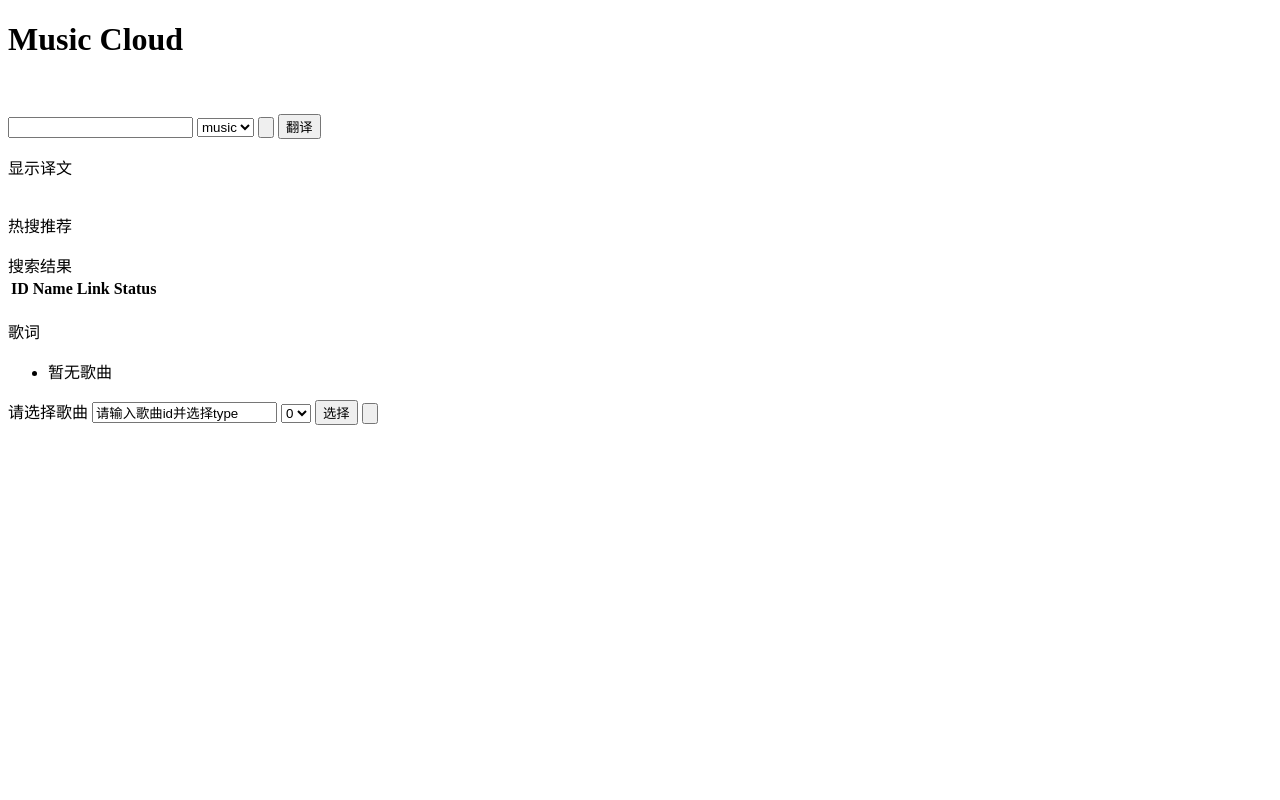
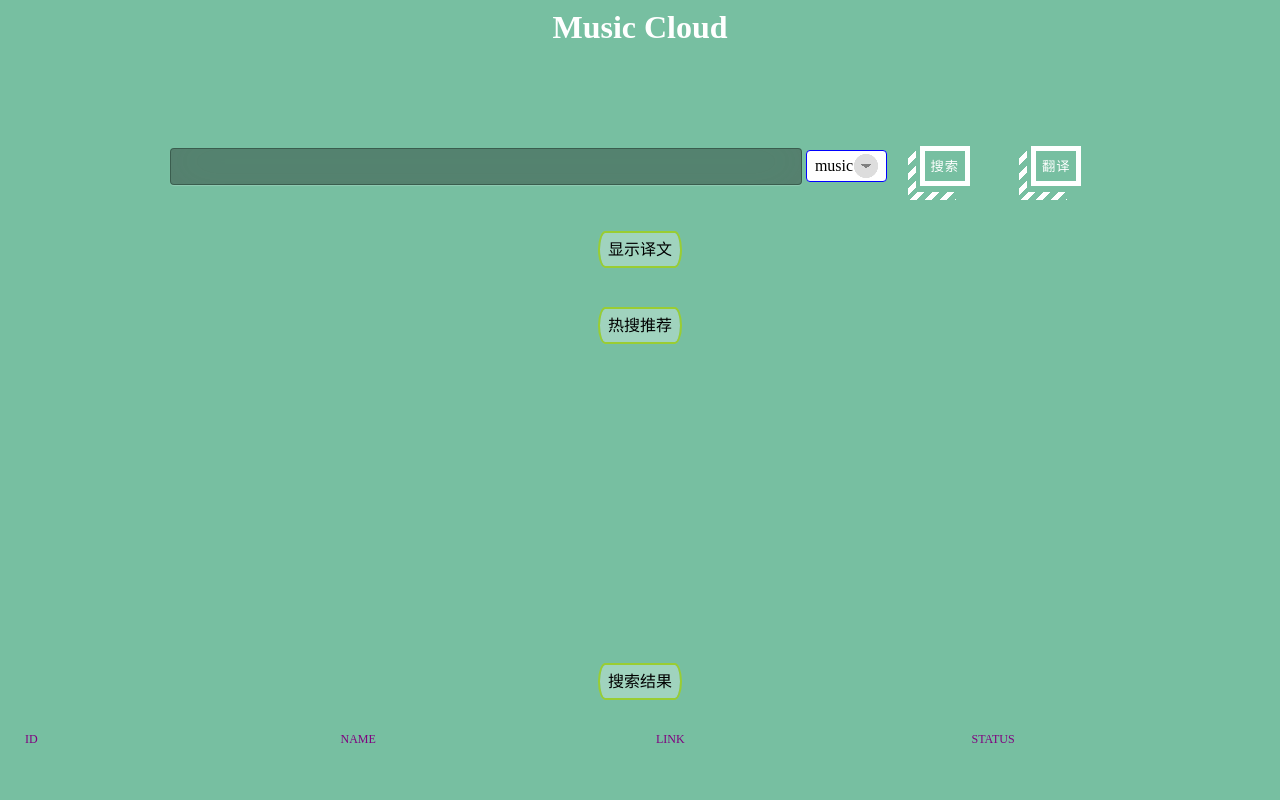
Before and after one commit to FWdarling/webSoaMeshUp, a plain HTML site: page frontEnd/index.html in a window 1280 px wide. Shown: the top 800 px of the page. Drawn offline with nearby package versions, Linux system fonts and the light colour scheme; no server answers.

Commit message:
all finished

```diff
--- /dev/null
+++ b/frontEnd/css/box.css
@@ -0,0 +1,30 @@
+.textBox {
+    width: 40%;
+    margin: 0 auto;
+    background: rgba(255,255,255,0.3);
+    padding: 8px;
+    border: 2px solid yellowgreen;
+    border-radius: 20px/50px;
+    background-clip: padding-box;
+    text-align: center;
+  }
+
+  .textIn{
+        width: 50%;
+        margin-bottom: 10px;
+        background: rgba(0,0,0,0.3);
+        border: none;
+        outline: none;
+        padding: 10px;
+        font-size: 13px;
+        color: #fff;
+        text-shadow: 1px 1px 1px rgba(0,0,0,0.3);
+        border: 1px solid rgba(0,0,0,0.3);
+        border-radius: 4px;
+        box-shadow: inset 0 -5px 45px rgba(100,100,100,0.2), 0 1px 1px rgba(255,255,255,0.2);
+        -webkit-transition: box-shadow .5s ease;
+        -moz-transition: box-shadow .5s ease;
+        -o-transition: box-shadow .5s ease;
+        -ms-transition: box-shadow .5s ease;
+        transition: box-shadow .5s ease;
+  }
--- /dev/null
+++ b/frontEnd/css/button.css
@@ -0,0 +1,113 @@
+@import 'https://fonts.googleapis.com/css?family=Bungee+Shade';
+
+*, :after, :before {
+  box-sizing: border-box;
+}
+
+:focus {
+  outline: none;
+}
+body {
+  background: #77bfa1;
+}
+
+button {
+  overflow: visible;
+  border: 0;
+  padding: 0;
+  margin: 1.8rem;
+}
+.btn.striped-shadow span {
+  display: block;
+  position: relative;
+  z-index: 2;
+  border: 5px solid;
+}
+.btn.striped-shadow.white span {
+  border-color: #fff;
+  color: #fff;
+  background: #77bfa1;
+}
+
+.btn {
+  font-family: 'Bungee Shade', sans-serif;
+  height: 80px;
+  line-height: 65px;
+  display: inline-block;
+  letter-spacing: 1px;
+  position: relative;
+  font-size: 0.5
+  rem;
+  transition: opacity .3s, z-index .3s step-end, -webkit-transform .3s;
+  transition: opacity .3s, z-index .3s step-end, transform .3s;
+  transition: opacity .3s,
+    z-index .3s step-end,
+    transform .3s,
+    -webkit-transform .3s;
+  z-index: 1;
+  background-color: transparent;
+  cursor: pointer;
+}
+
+.btn {
+  width: 50px;
+  height: 50px;
+  line-height: 30px;
+}
+
+button.btn.striped-shadow.white:after, button.btn.striped-shadow.white:before {
+  background-image: linear-gradient(
+    135deg,
+    transparent 0,
+    transparent 5px,
+    #fff 5px,
+    #fff 10px,
+    transparent 10px
+  );
+}
+
+
+button.btn.striped-shadow:hover:before {
+  max-height: calc(100% - 10px);
+}
+
+button.btn.striped-shadow:after {
+  width: calc(100% - 4px);
+  height: 8px;
+  left: -10px;
+  bottom: -9px;
+  background-size: 15px 8px;
+  background-repeat: repeat-x;
+}
+button.btn.striped-shadow:after, button.btn.striped-shadow:before {
+  content: '';
+  display: block;
+  position: absolute;
+  z-index: 1;
+  transition: max-height .3s, width .3s, -webkit-transform .3s;
+  transition: transform .3s, max-height .3s, width .3s;
+  transition: transform .3s, max-height .3s, width .3s, -webkit-transform .3s;
+}
+
+.btn.striped-shadow:hover {
+  -webkit-transform: translate(-12px, 12px);
+  -ms-transform: translate(-12px, 12px);
+  transform: translate(-12px, 12px);
+  z-index: 3;
+}
+
+button.btn.striped-shadow:hover:after, button.btn.striped-shadow:hover:before {
+  -webkit-transform: translate(12px, -12px);
+  -ms-transform: translate(12px, -12px);
+  transform: translate(12px, -12px);
+}
+button.btn.striped-shadow:before {
+  width: 8px;
+  max-height: calc(100% - 5px);
+  height: 100%;
+  left: -12px;
+  bottom: -5px;
+  background-size: 8px 15px;
+  background-repeat: repeat-y;
+  background-position: 0 100%;
+}
--- /dev/null
+++ b/frontEnd/css/dropdown.css
@@ -0,0 +1,63 @@
+select {
+
+  /* styling */
+  background-color: white;
+  border: thin solid blue;
+  border-radius: 4px;
+  display: inline-block;
+  font: inherit;
+  line-height: 1.5em;
+  padding: 0.2em 2.0em 0.2em 0.5em;
+  margin: 0;
+  -webkit-box-sizing: border-box;
+  -moz-box-sizing: border-box;
+  box-sizing: border-box;
+  -webkit-appearance: none;
+  -moz-appearance: none;
+}
+
+select.round {
+  background-image:
+    linear-gradient(45deg, transparent 50%, gray 50%),
+    linear-gradient(135deg, gray 50%, transparent 50%),
+    radial-gradient(#ddd 70%, transparent 72%);
+  background-position:
+    calc(100% - 20px) calc(.7em + 2px),
+    calc(100% - 15px) calc(.7em + 2px),
+    calc(100% - .5em) .2em;
+  background-size:
+    5px 5px,
+    5px 5px,
+    1.5em 1.5em;
+  background-repeat: no-repeat;
+}
+
+select.round:focus {
+  background-image:
+    linear-gradient(45deg, white 50%, transparent 50%),
+    linear-gradient(135deg, transparent 50%, white 50%),
+    radial-gradient(gray 70%, transparent 72%);
+  background-position:
+    calc(100% - 15px) 1em,
+    calc(100% - 20px) 1em,
+    calc(100% - .5em) .5em;
+  background-size:
+    5px 5px,
+    5px 5px,
+    1.5em 1.5em;
+  background-repeat: no-repeat;
+  border-color: green;
+  outline: 0;
+}
+
+select:-moz-focusring {
+  color: transparent;
+  text-shadow: 0 0 0 #000;
+}
+
+h1 {
+  color: white;
+  line-height: 120%;
+  margin: 0 auto 2rem auto;
+  max-width: 30rem;
+}
--- /dev/null
+++ b/frontEnd/css/list.css
@@ -0,0 +1,31 @@
+.list{
+    overflow-y: scroll;
+    overflow-x: hidden;
+    height: 300px;
+    list-style: none;
+}
+
+
+  .li {
+    width: 3500
+    px;
+    padding-bottom: 5px;
+    padding-top: 5px;
+    text-align: center;
+    cursor: move;
+  }
+  .li header {
+    height: 20px;
+    width: 150px;
+    color: black;
+    background-color: #ccc;
+    padding: 5px;
+    border-bottom: 1px solid #ddd;
+    border-radius: 10px;
+    border: 2px solid #666666;
+  }
+
+  .li.over {
+    border: 2px dashed #000;
+    border-top: 2px solid blue;
+  }
--- /dev/null
+++ b/frontEnd/css/table.css
@@ -0,0 +1,33 @@
+table{
+    height: 100px;
+    overflow-y: scroll;
+    overflow-x: hidden;
+    width:100%;
+    table-layout: fixed;
+  }
+  .tbl-header{
+    background-color: rgba(255,255,255,0.3);
+   }
+  .tbl-content{
+    height:300px;
+    overflow-x:auto;
+    margin-top: 0px;
+    border: 1px solid rgba(255,255,255,0.3);
+  }
+  th{
+    padding: 20px 15px;
+    text-align: left;
+    font-weight: 500;
+    font-size: 12px;
+    color: purple;
+    text-transform: uppercase;
+  }
+  td{
+    padding: 15px;
+    text-align: left;
+    vertical-align:middle;
+    font-weight: 300;
+    font-size: 12px;
+    color: pink;
+    border-bottom: solid 1px rgba(255,255,255,0.1);
+  }
--- a/frontEnd/index.html
+++ b/frontEnd/index.html
@@ -5,36 +5,45 @@
         <meta charset="utf-8">
         <title>Music Cloud</title>
         <link rel = "icon" href = "images/avatar.jpg">
-    </head>
+        <link rel="stylesheet" type="text/css" href="css/button.css" />
+        <link rel="stylesheet" type="text/css" href="css/dropdown.css" />
+        <link rel="stylesheet" type="text/css" href="css/box.css" />
+        <link rel="stylesheet" type="text/css" href="css/table.css" />
+        <link rel="stylesheet" type="text/css" href="css/list.css" />
     <body>
-        <div>
+        <div style="text-align: center;">
             <h1>Music Cloud</h1>
         </div>
         <br>
         <div>
-            <p>
+            <p style="vertical-align:middle;text-align: center;">
                 <input type="text" id="searchIn" class = "textIn">
-                <select id = "searchType" name="searchType" class = "dropdown-select">
+                <select id = "searchType" name="searchType" class="round">
                     <option value="music">music</option>
                     <option value="video">video</option>
                 </select>
-                <button id = "searchBtn" type="button" class = "btn" onclick="search()">
-                    <img id = "playBtnImg" src="">
+                <button id = "searchBtn" type="button" class = "btn striped-shadow white" onclick="search()">
+                    <span>搜索</span>
                 </button>
-                <button id = "translateBtn" type="button" class = "btn" onclick="translated()">翻译</button>
+                <button id = "translateBtn" type="button" class = "btn striped-shadow white" onclick="translated()">
+                    <span>翻译</span>
+                </button>
             </p>
-            <p>
+            <p style="vertical-align:middle; text-align: center;">
                 <span id="translation" class = "textBox">显示译文</span>
             </p>
         </div>
         <br>
-        <div class = "scrollList">
+        <br>
+        <div class = "scrollList" style="text-align: center;">
             <span class = "textBox">热搜推荐</span>
             <ul id = "hotList" class = "list">
             </ul>
         </div>
-        <div class = "scrollList">
+        <div class = "scrollList" style="text-align: center;">
             <span class = "textBox">搜索结果</span>
+            <br>
+            <br>
             <table id="table" class="table table-hover table-mc-light-blue">
                 <thead id = "typeTable">
                   <tr id = "typeTr">
@@ -50,7 +59,7 @@
               </table>
         </div>
         <br>
-        <div class = "scrollList">
+        <div class = "scrollList" style="text-align: center;">
             <span class = "textBox">歌词</span>
             <ul id = "lyrics" class = "list">
                 <li>暂无歌曲</li>
@@ -59,17 +68,19 @@
         <div class = "bottomDiv">
             <span id="title">请选择歌曲</span>
             <input type="text" id="titleIn" class = "textIn" value = "请输入歌曲id并选择type" onfocus="func()" onblur="func1()">
-            <select id = "searchTypePlay" name="searchTypePlay" class = "dropdown-select">
+            <select id = "searchTypePlay" name="searchTypePlay" class="round">
                 <option value="0">0</option>
                 <option value="1">1</option>
             </select>
-            <button id="selectBtn" type="button" class="btn" onclick="select()">
-                选择
+            <button id="selectBtn" type="button" class="btn striped-shadow white" onclick="select()">
+                <span>选择</span>
             </button>
-            <button id="playBtn" type="button" class="btn" onclick="play()">
-                <img id = "playBtnImg" src="">
+            <button id="playBtn" type="button" class="btn striped-shadow white" onclick="play()">
+                <span>播放</span>
             </button>
         </div>
+
+
         <script src="js/main.js"></script>
     </body>
 </html>
```
Also changed, not shown: 1 other file.
